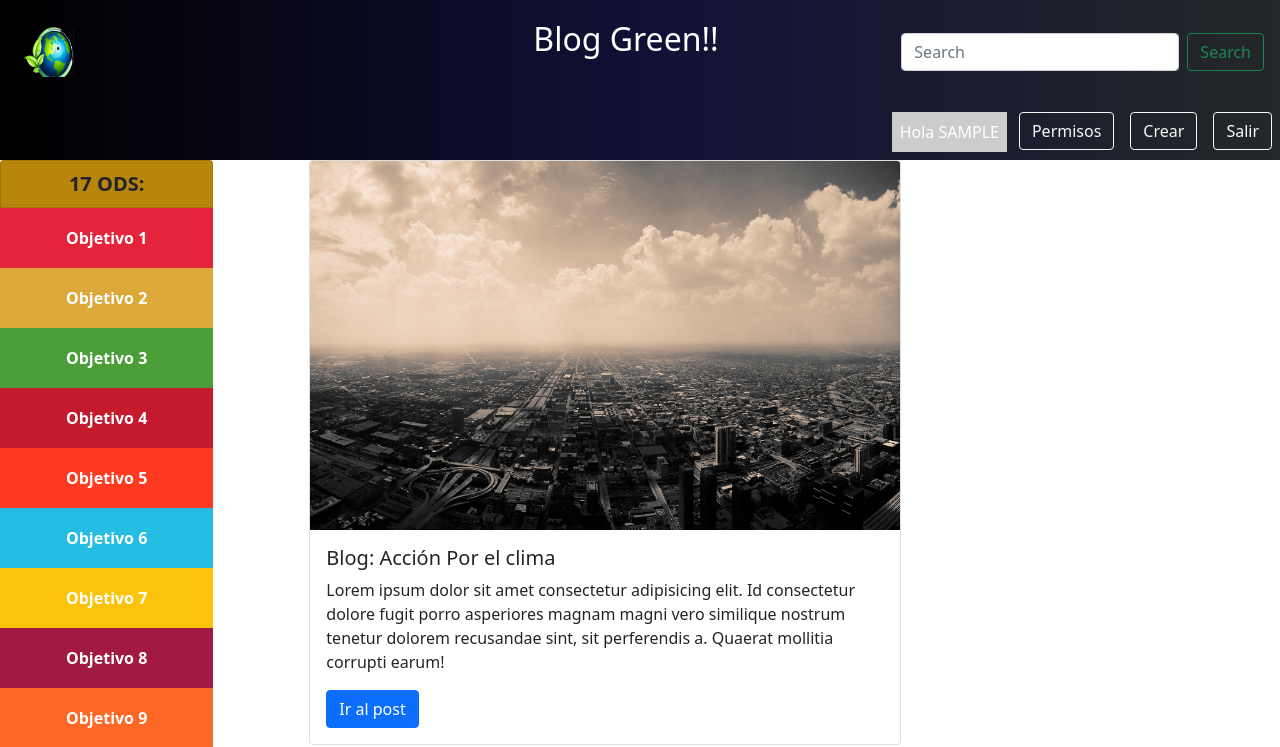
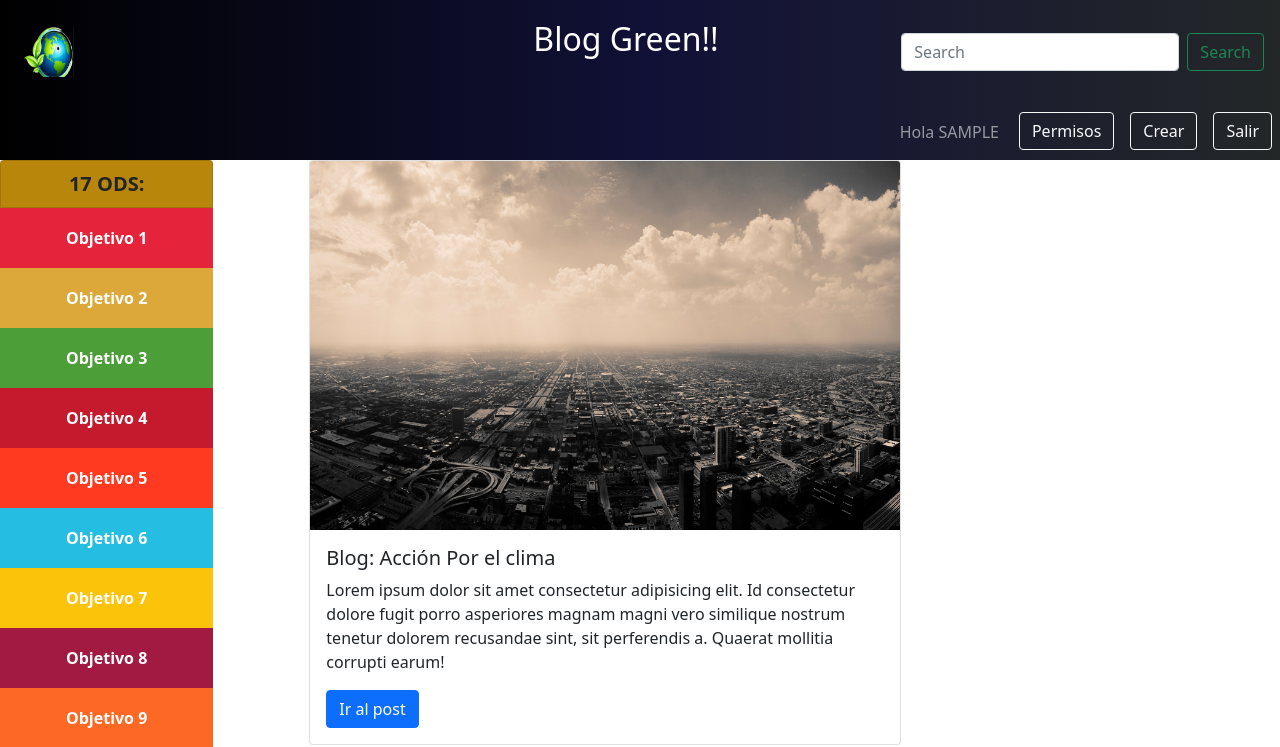
Before and after one commit to Dihue/grupo_13, a Django app: page / in a window 1280 px wide. Shown: the top 747 px of the page. Run offline with Django 3.2, Linux system fonts and the light colour scheme; the visitor is signed in with stand-in values (Sample User, id 1); parts of the project's set-up code (start-up, migrations or seed data) failed here and were passed over; some libraries are stand-ins or nearby versions.

Commit message:
cambios en boton bienvenida de base.py

```diff
--- a/repositorio/bloggreen/templates/base.html
+++ b/repositorio/bloggreen/templates/base.html
@@ -41,7 +41,7 @@
 
               {% if user.is_authenticated %}
                 <li class="ms-1 me-1 nav-item">
-                    <a class="nav-link active" aria-current="page" href="#">Hola {{user.username | upper }}</a>
+                    <a class="nav-link" aria-current="page" href="#">Hola {{user.username | upper }}</a>
                 </li>
 
                 {% if user.is_superuser %}
```
Also changed, not shown: repositorio/bloggreen/apps/posts/migrations/0001_initial.py, repositorio/bloggreen/apps/posts/migrations/0002_auto_20211207_2111.py (added), repositorio/bloggreen/apps/users/migrations/0001_initial.py.
